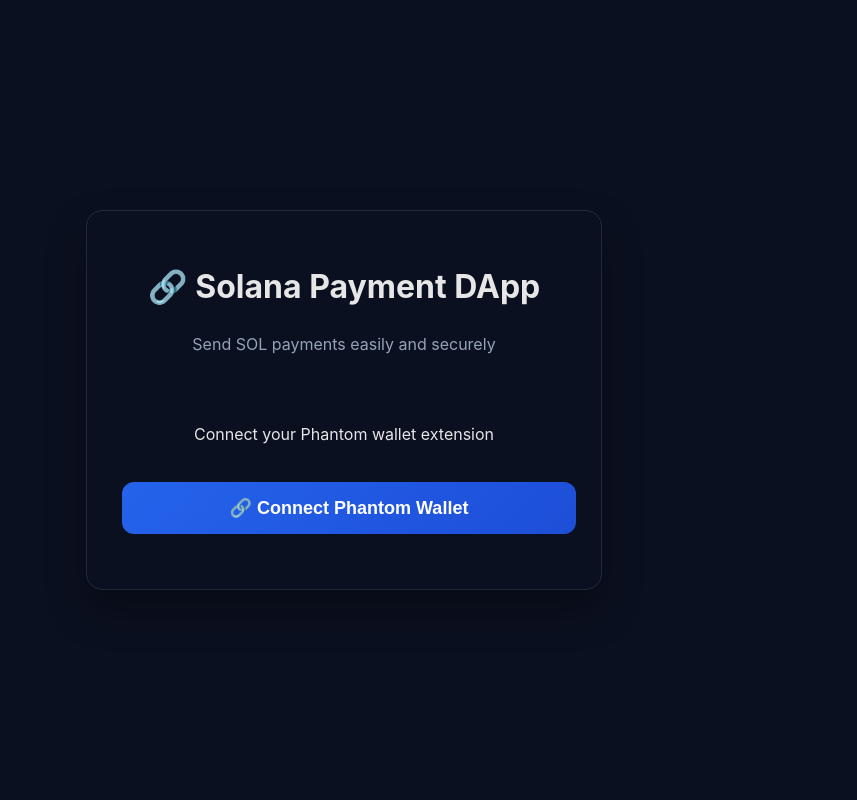
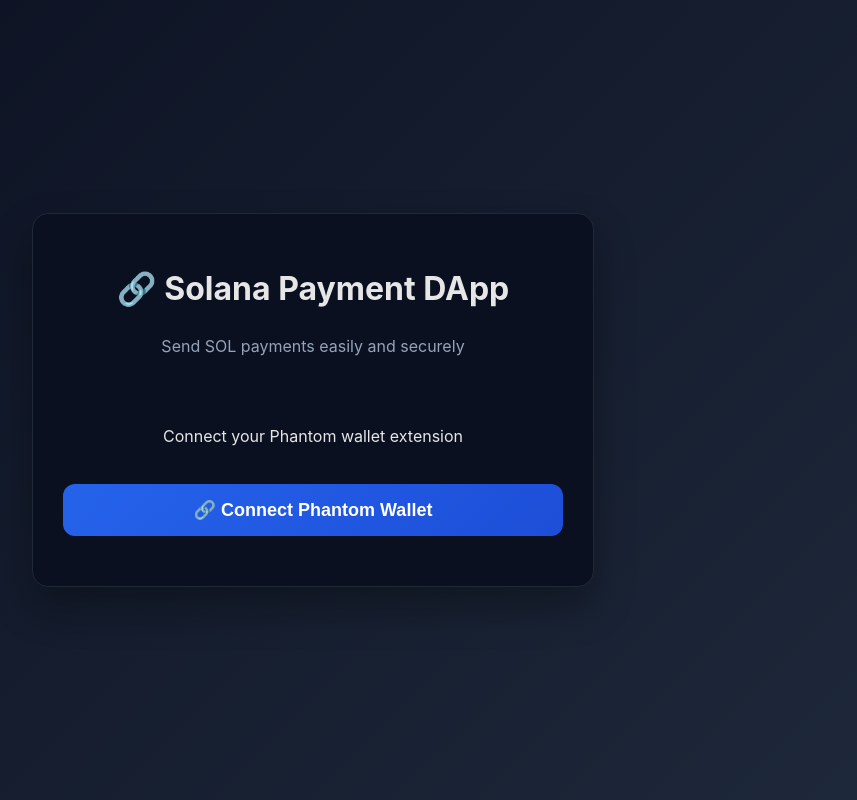
Before and after one commit to daviddan-241/Solana-pay.Dapp, a React (Vite) app: page / in a window 1280 px wide. Shown: the whole page, without its empty margins (327-1184 px from the left). Built offline with nearby package versions, Linux system fonts and the light colour scheme; what @solana/web3.js would draw is missing.

Commit message:
Update index.css

```diff
--- a/src/index.css
+++ b/src/index.css
@@ -1,33 +1,20 @@
 :root {
   font-family: Inter, system-ui, Avenir, Helvetica, Arial, sans-serif;
   line-height: 1.5;
-  color-scheme: light dark;
 }
 
 body {
   margin: 0;
-  display: grid;
-  place-items: center;
+  display: flex;
+  justify-content: center;
+  align-items: center;
   min-height: 100vh;
-  background: #0b1020;
+  background: linear-gradient(135deg, #0b1020 0%, #1e293b 100%);
   color: #e6e6e6;
 }
 
-input, button {
-  padding: 10px;
-  margin: 5px;
-  border-radius: 8px;
-  border: 1px solid #334155;
-  background: #0f172a;
-  color: #e6e6e6;
+#root {
+  width: 100%;
+  max-width: 1200px;
+  padding: 20px;
 }
-
-button {
-  cursor: pointer;
-  background: #2563eb;
-}
-
-button:disabled {
-  opacity: 0.5;
-  cursor: not-allowed;
-}
```
